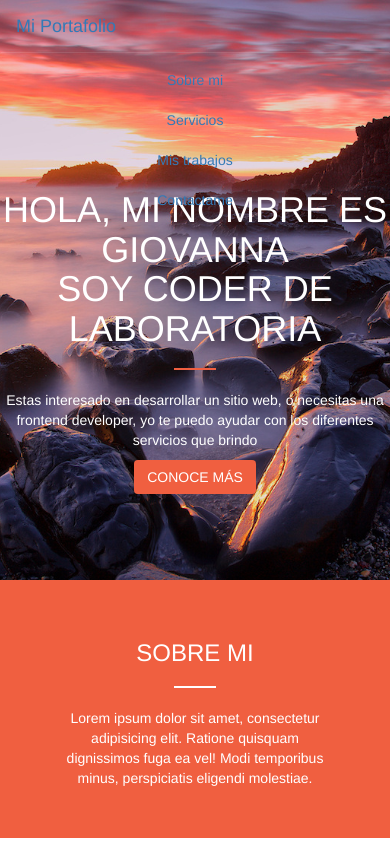
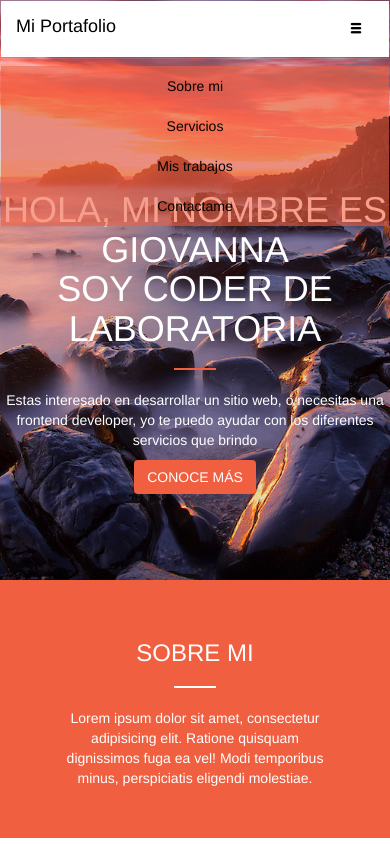
Before and after one commit to VGIO2/Portafolio, a plain HTML site: page index.html in a window 390 px wide. Both pictures are taken after a click on the button "Toggle navigation". Shown: the top 844 px of the page. Drawn offline with Linux system fonts and the light colour scheme.

Commit message:
trabajo terminado con icons

```diff
--- a/css/main.css
+++ b/css/main.css
@@ -11,6 +11,17 @@ header{
 }
 .navbar{
     height: 600px;
+}
+.navbar-header a{
+    color: white;
+}
+.navbar ul li a{
+    color: white;
+    background-color: rgba(240,95,64,0.6)
+}
+.icon-th-menu{
+    color: white;
+    width: 30px;
 }
 /*-----------------------------------------HERO*/
 .hero{
@@ -89,3 +100,18 @@ header{
     color: #f05f40;
 }
 /*---------------------------------------MEDIAS*/
+
+@media screen and (max-width:700px){
+    .navbar-header{
+        background-color: white;
+    }
+    .navbar-header a{
+        color: black;
+    }
+    .navbar ul li a{
+    color: black;
+    }
+    .icon-th-menu{
+     color: black;
+    }
+}
--- a/icons/style.css
+++ b/icons/style.css
@@ -1,10 +1,10 @@
 @font-face {
   font-family: 'icomoon';
-  src:  url('fonts/icomoon.eot?y3c2bc');
-  src:  url('fonts/icomoon.eot?y3c2bc#iefix') format('embedded-opentype'),
-    url('fonts/icomoon.ttf?y3c2bc') format('truetype'),
-    url('fonts/icomoon.woff?y3c2bc') format('woff'),
-    url('fonts/icomoon.svg?y3c2bc#icomoon') format('svg');
+  src:  url('fonts/icomoon.eot?m3522z');
+  src:  url('fonts/icomoon.eot?m3522z#iefix') format('embedded-opentype'),
+    url('fonts/icomoon.ttf?m3522z') format('truetype'),
+    url('fonts/icomoon.woff?m3522z') format('woff'),
+    url('fonts/icomoon.svg?m3522z#icomoon') format('svg');
   font-weight: normal;
   font-style: normal;
 }
@@ -24,6 +24,9 @@
   -moz-osx-font-smoothing: grayscale;
 }
 
+.icon-th-menu:before {
+  content: "\e906";
+}
 .icon-phone:before {
   content: "\e942";
 }
--- a/index.html
+++ b/index.html
@@ -10,9 +10,8 @@
     <link rel="stylesheet" href="css/queries.css">
     <link rel="stylesheet" href="css/main.css">
     <script src="js/jquery.js"></script>
+    <script src="js/bootstrap.min.js"></script>
     <script src="js/main.js"></script>
-    <script src="js/bootstrap.min.js"></script>
-
 
 	<title>Portafolio</title>
 </head>
@@ -24,9 +23,8 @@
             <div class="navbar-header">
                <button type="button" class="navbar-toggle collapsed" data-toggle="collapse" data-target="#icon-menu" aria-expanded="false">
                     <span class="sr-only">Toggle navigation</span>
-                    <span class="icon-bar"></span>
-                    <span class="icon-bar"></span>
-                    <span class="icon-bar"></span>
+
+                    <i class="icon-th-menu"></i>
                </button>
                 <a class="navbar-brand" href="#">Mi Portafolio</a>
 
```
Also changed, not shown: icons/fonts/icomoon.ttf, icons/fonts/icomoon.woff, 2 other files.
